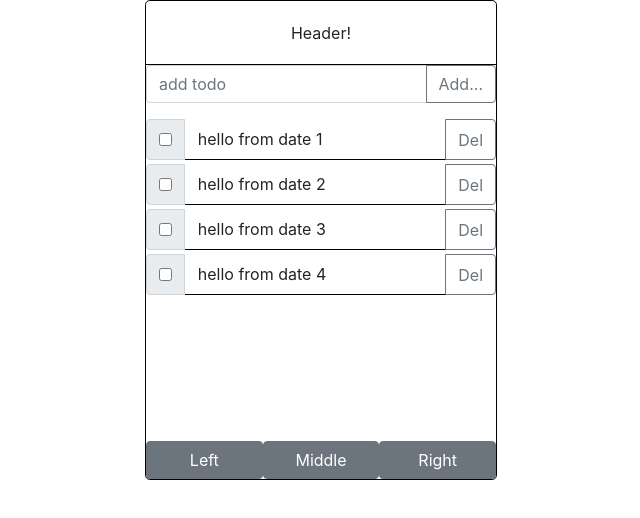
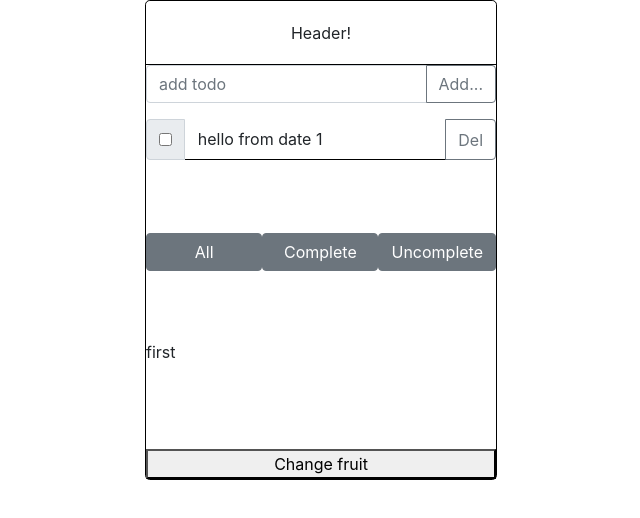
Before and after one commit to klymovy4/react_toDo, a React (Create React App) app: page / in a window 1280 px wide. Shown: the top 518 px of the page, without its empty margins (319-959 px from the left). Built offline with nearby package versions, Linux system fonts and the light colour scheme; the HTML template or start-up script is replaced by a standard one.

Commit message:
try with fruit

```diff
--- a/src/App.js
+++ b/src/App.js
@@ -13,25 +13,36 @@ const data = [{
   done: false,
   title: "hello from date 1"
 },
-{
-  id: uuid.v4(),
-  done: false,
-  title: "hello from date 2"
-},
-{
-  id: uuid.v4(),
-  done: false,
-  title: "hello from date 3"
-},
-{
-  id: uuid.v4(),
-  done: false,
-  title: "hello from date 4"
-},
+  // {
+  //   id: uuid.v4(),
+  //   done: false,
+  //   title: "hello from date 2"
+  // },
+  // {
+  //   id: uuid.v4(),
+  //   done: false,
+  //   title: "hello from date 3"
+  // },
+  // {
+  //   id: uuid.v4(),
+  //   done: false,
+  //   title: "hello from date 4"
+  // },
+]
+
+const a = [
+  {
+    text: "first"
+  }
 ]
 
 const App = () => {
   const [todos, setTodos] = useState(data);
+  const [compl, setCompl] = useState("all")
+  const [fruit, setFruit] = useState(a);
+
+
+
 
 
   const removeTodo = (id) => {
@@ -58,6 +69,12 @@ const App = () => {
     return todos;
   }
 
+  const changeFruit = () => {
+    setFruit([...fruit, {
+      text: "orange"
+    }]);
+    return fruit;
+  }
 
 
 
@@ -73,18 +90,25 @@ const App = () => {
         {todos.map(el =>
           <Item
             key={el.id}
-            todos={todos}
-            title={el.title}
-            done={el.done}
-            id={el.id}
+            element={el}
             removeTodo={removeTodo}
             markCompleteTodo={markCompleteTodo}
-          >{el.title}</Item>
+          >
+            {el.title}
+          </Item>
 
         )}
       </div>
       <Footer
+        setCompl={setCompl}
       />
+      {fruit.map(el => <p key={el.id}>{el.text}</p>)}
+
+      <button
+        onClick={changeFruit}
+      >
+        Change fruit
+      </button>
     </div>
   )
 }
--- a/src/components/Footer.jsx
+++ b/src/components/Footer.jsx
@@ -1,16 +1,34 @@
-import React from "react";
+import React, { useState } from "react";
 // import Header from "../components/Header";
 import "../App.css";
 import 'bootstrap/dist/css/bootstrap.min.css';
 
-const Footer = ({todos}) => {
+const Footer = ({ setCompl }) => {
+
+    const btns = [{
+        title: "All",
+        class: "btn btn-secondary",
+        filter: 'all',
+
+    },
+    {
+        title: "Complete",
+        class: "btn btn-secondary",
+        filter: "comple"
+    },
+    {
+        title: "Uncomplete",
+        class: "btn btn-secondary",
+        filter: "unComple"
+    }]
+
     return (
         <div className="footer">
-            {/* <div className="btn-group" role="group" aria-label="Basic example"> */}
-                <button type="button" className="btn btn-secondary">Left</button>
-                <button type="button" className="btn btn-secondary">Middle</button>
-                <button type="button" className="btn btn-secondary">Right</button>
-            {/* </div> */}
+            {btns.map((el, index) => <button
+                key={index}
+                onClick={() => setCompl(el.filter)}
+                className={el.class}
+            >{el.title}</button>)}
         </div>
     )
 }
--- a/src/components/Item.jsx
+++ b/src/components/Item.jsx
@@ -1,8 +1,11 @@
 import React from "react";
 import "../App.css";
 
-const Item = ({ done, title, id, removeTodo, markCompleteTodo }) => {
-    const line_through = done ? "line-through" : "";
+const Item = ({ element, removeTodo, markCompleteTodo }) => {
+    const id = element.id,
+        title = element.title,
+        done = element.done,
+        line_through = done ? "line-through" : "";
 
     const remove = () => {
         removeTodo(id);
@@ -21,7 +24,7 @@ const Item = ({ done, title, id, removeTodo, markCompleteTodo }) => {
                     />
                 </div>
             </label>
-            <div className={"title "+ line_through}>{title}</div>
+            <div className={"title " + line_through}>{title}</div>
             <div className="input-group-append">
                 <button
                     className="btn btn-outline-secondary"
--- a/src/components/input/Input.jsx
+++ b/src/components/input/Input.jsx
@@ -5,39 +5,38 @@ const Input = ({ addTodo }) => {
 
     const [newValue, setNewValue] = useState("")
 
+    const onsubmitHandler13 = (event) => {
+        if(newValue === "") return;
+        if (event.keyCode === 13) {
+            addTodo(newValue);
+            setNewValue("");
+        }
+    }
+
     const onsubmitHandler = () => {
+        if(newValue === "") return;
         addTodo(newValue);
         setNewValue("");
+    }
 
-    }
     const addNewText = (event) => {
-
         setNewValue(event.target.value);
-
-    }
-    const keyCode =(event) =>{
-        if (event.keyCode === 13) {
-            console.log(123);
-        }
     }
 
 
     return (
-        <div
-
-            className="input-group mb-3">
+        <div className="input-group mb-3">
             <input
                 type="text"
                 className="form-control"
                 placeholder="add todo"
                 value={newValue}
                 onChange={addNewText}
-                onClick={keyCode}
+                onKeyUp={onsubmitHandler13}
             />
             <div className="input-group-append">
                 <button
                     className="btn btn-outline-secondary"
-                    // type="button"
                     onClick={onsubmitHandler}
                 >Add...
                 </button>
```
